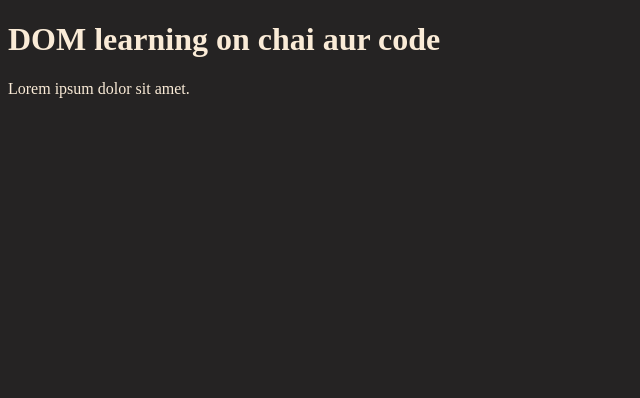
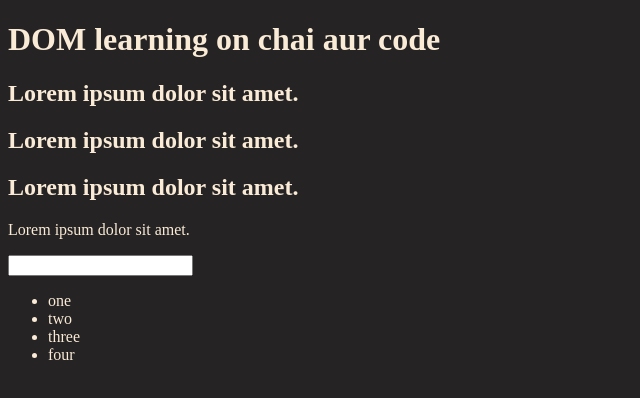
Before and after one commit to imdevansh/JavascriptLearning, a plain HTML site: page 06_dom/one.html in a window 1280 px wide. Shown: the whole page, without its empty margins (0-640 px from the left). Drawn offline with Linux system fonts and the light colour scheme.

Commit message:
dom32 done

```diff
--- a/06_dom/one.html
+++ b/06_dom/one.html
@@ -16,7 +16,17 @@
         <h1 id="title" class="heading"> DOM learning on chai aur code
             <Span style="display: none;">test text</Span>
         </h1>
+        <h2>Lorem ipsum dolor sit amet.</h2>
+        <h2>Lorem ipsum dolor sit amet.</h2>
+        <h2>Lorem ipsum dolor sit amet.</h2>
         <p>Lorem ipsum dolor sit amet.</p>
+        <input type="password">
+        <ul>
+            <li class="list-item">one</li>
+            <li class="list-item">two</li>
+            <li class="list-item">three</li>
+            <li class="list-item">four</li>
+        </ul>
     </div>
 </body>
 </html>
```
